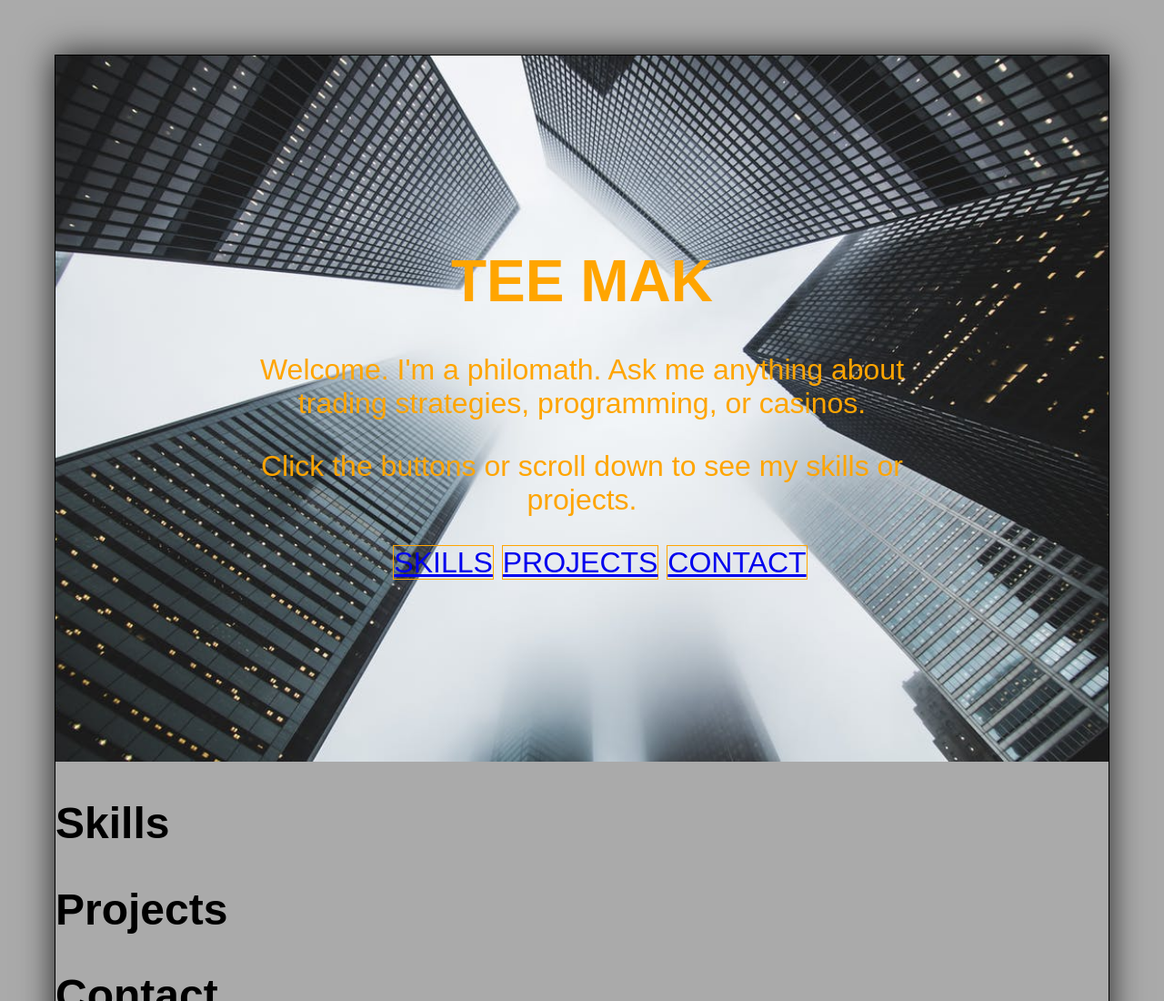
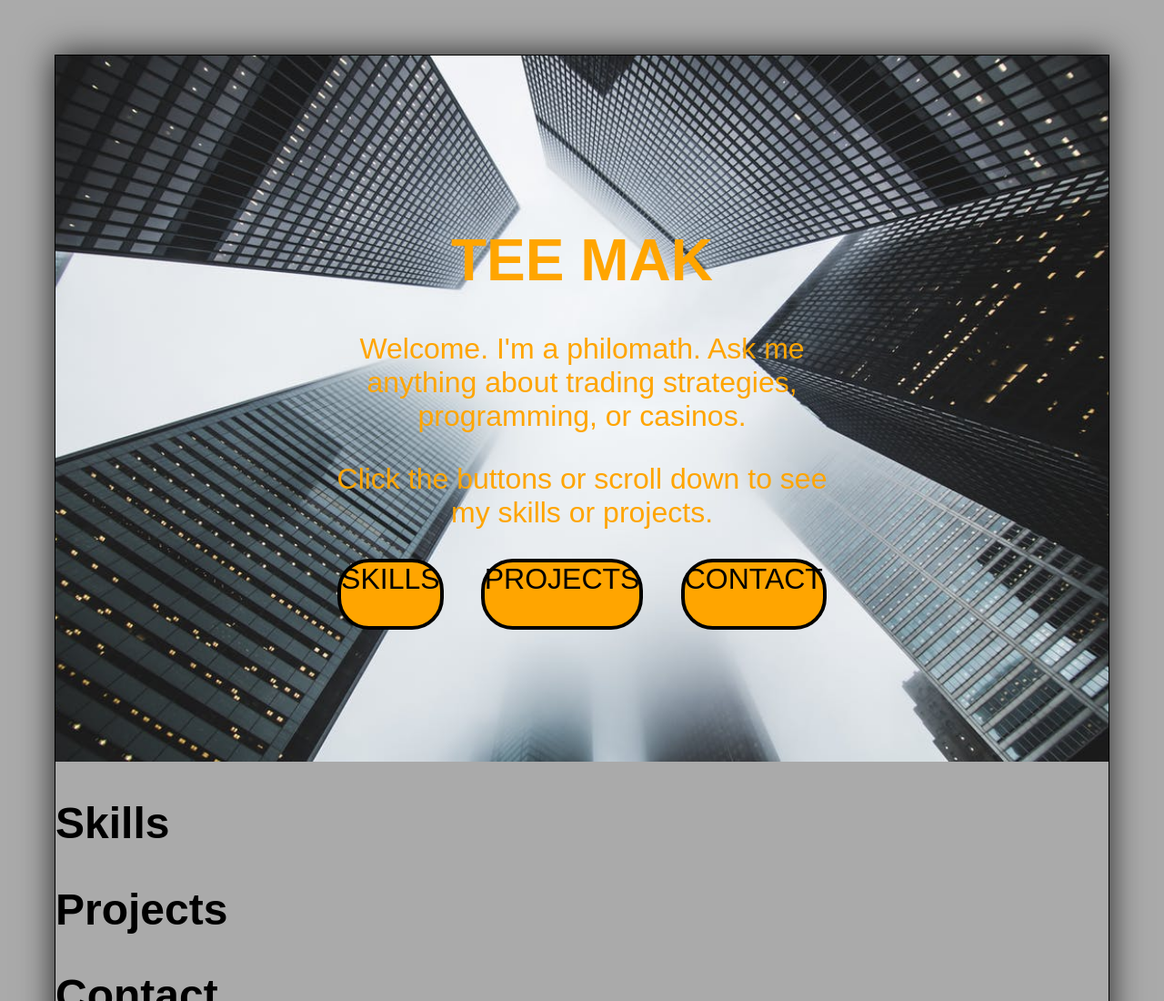
Before and after one commit to BAAMOSK/teemakwebsite, a plain HTML site: page index.html in a window 1280 px wide. Shown: the top 1100 px of the page at 91% size. Drawn offline with Linux system fonts and the light colour scheme.

Commit message:
looks better

```diff
--- a/index.html
+++ b/index.html
@@ -17,11 +17,11 @@
                     projects.
                     </p>
                 </div>
-                <ul>
-                    <li><a href="#skills">SKILLS</a></li>
-                    <li><a href="#projects">PROJECTS</a></li>
-                    <li><a href="#contact">CONTACT</a></li>
-                </ul>
+                <div class="anchors">
+                    <a href="#skills">SKILLS</a>
+                    <a href="#projects">PROJECTS</a>
+                    <a href="#contact">CONTACT</a>
+                </div>
             </div>
         </main>
 
--- a/styles.css
+++ b/styles.css
@@ -22,8 +22,8 @@ main {
 }
 
 .main {
-    width: 100%;
-    margin: 15%;
+    width: 50%;
+    margin: 0 auto;
     color: orange;
 }
 
@@ -31,10 +31,21 @@ main {
     font-family: 'Montserrat', sans-serif;
 }
 
-.main ul li{
-    display: inline-block;
+.anchors {
+    display: flex;
+    justify-content: space-around;
 }
 
-.main ul li a {
-    border: 1px solid orange;
+.anchors {
+    justify-content: space-around;
+    flex-wrap: wrap;
 }
+
+.anchors a {
+    height: 70px;
+    background-color: orange;
+    border: 4px solid black;
+    border-radius: 35px;
+    color: black;
+    text-decoration: none;
+}
```
